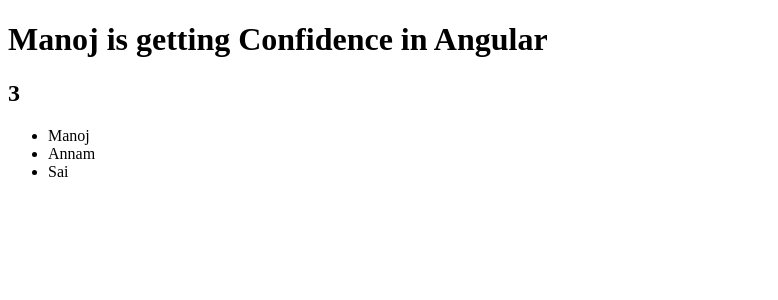
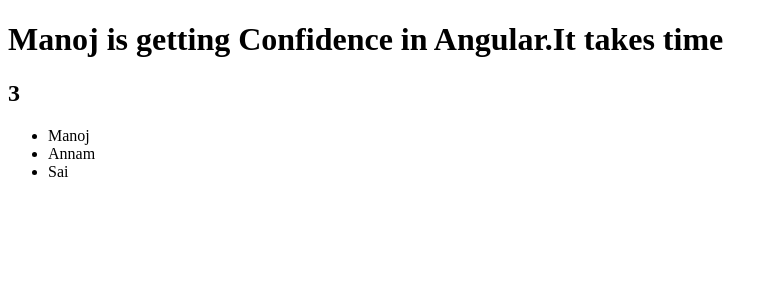
Before and after one commit to ManojAnnam/Angular, an Angular app in the folder hello-world/: page / in a window 1280 px wide. Shown: the top 300 px of the page, without its empty margins (0-778 px from the left). Built offline with nearby package versions, Linux system fonts and the light colour scheme.

Commit message:
Checking UserName and Password

```diff
--- a/hello-world/src/app/app.component.html
+++ b/hello-world/src/app/app.component.html
@@ -1,2 +1,2 @@
-<h1>Manoj is getting Confidence in Angular</h1>
+<h1>Manoj is getting Confidence in Angular.It takes time</h1>
 <app-courses></app-courses>
```
